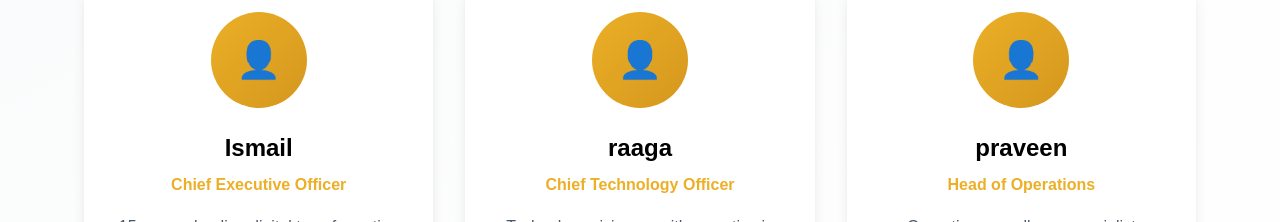
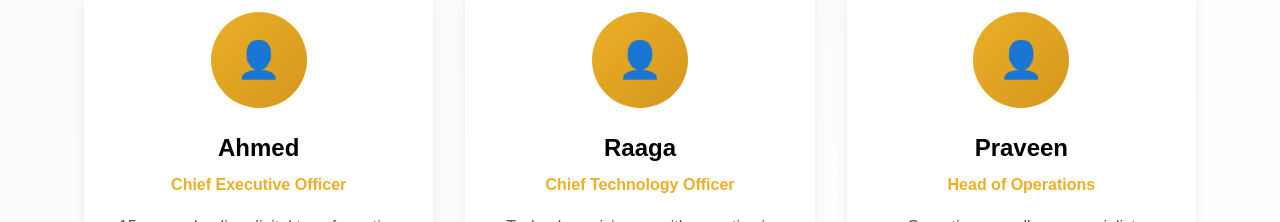
Before and after one commit to jaganec/almeone-web, a React (Create React App) app: page /about in a window 1280 px wide. Shown: the part 1820-2042 px from the top of the page. Built offline with nearby package versions, Linux system fonts and the light colour scheme; no server answers; the HTML template or start-up script is replaced by a standard one.

Commit message:
Leadership name changes

```diff
--- a/src/pages/AboutPage.tsx
+++ b/src/pages/AboutPage.tsx
@@ -177,19 +177,19 @@ const AboutPage: React.FC = () => {
           <div className="grid md:grid-cols-2 lg:grid-cols-3 gap-8">
             {[
               {
-                name: 'Ismail',
+                name: 'Ahmed',
                 role: 'Chief Executive Officer',
                 description: '15+ years leading digital transformation initiatives across Fortune 500 companies.',
                 image: '👤'
               },
               {
-                name: 'raaga',
+                name: 'Raaga',
                 role: 'Chief Technology Officer',
                 description: 'Technology visionary with expertise in AI, cloud computing, and enterprise architecture.',
                 image: '👤'
               },
               {
-                name: 'praveen',
+                name: 'Praveen',
                 role: 'Head of Operations',
                 description: 'Operations excellence specialist focused on process optimization and quality delivery.',
                 image: '👤'
```
